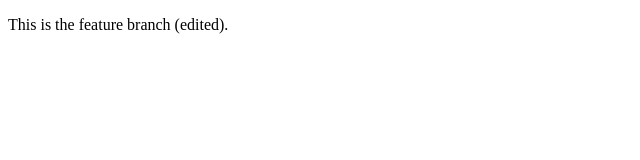
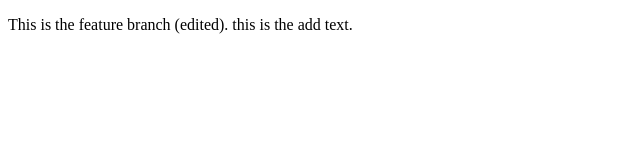
Before and after one commit to sitharosrey/git-test, a plain HTML site: page index.html in a window 1280 px wide. Shown: the whole page, without its empty margins (0-640 px from the left). Drawn offline with Linux system fonts and the light colour scheme.

Commit message:
add more text

```diff
--- a/index.html
+++ b/index.html
@@ -4,6 +4,6 @@
   <title>My Website</title>
 </head>
 <body>
-    <p>This is the feature branch (edited).</p>
+    <p>This is the feature branch (edited). this is the add text.</p>
 </body>
 </html>
```
